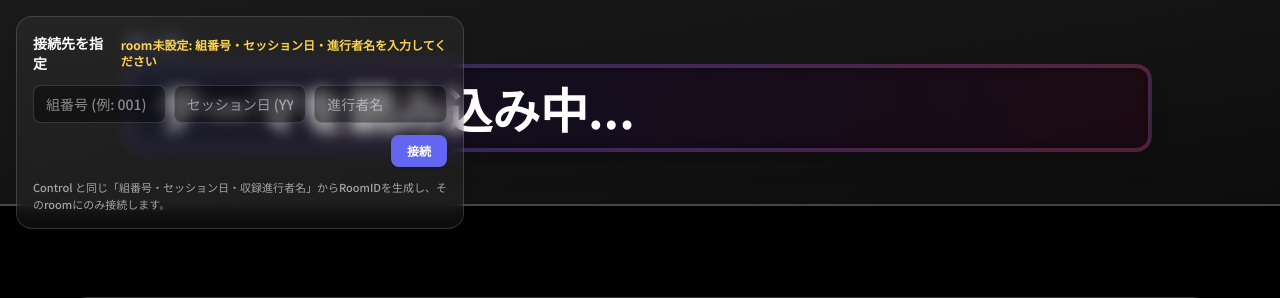
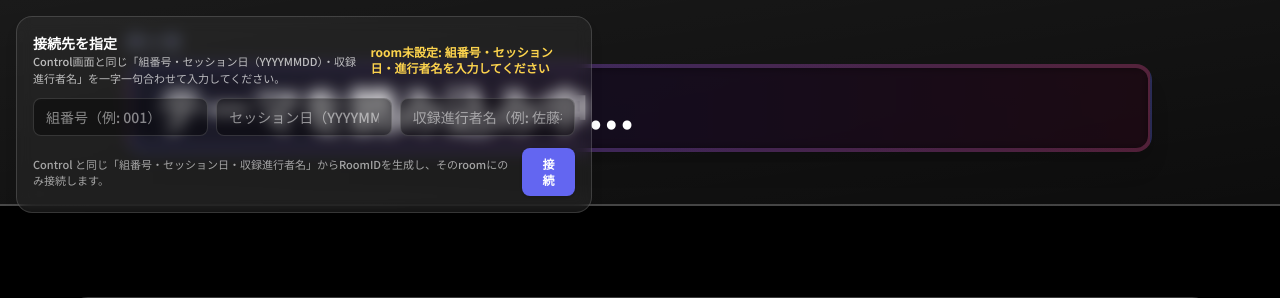
Before and after one commit to yukisato15/voice-pilot-new, a Flask app: page /prompt in a window 1280 px wide. Shown: the top 298 px of the page. Run offline with Flask 3, Linux system fonts and the light colour scheme; some libraries are stand-ins or nearby versions.

Commit message:
Improve room join UX and add matching instructions for Control/Prompt

```diff
--- a/recpilot/static/js/prompt.js
+++ b/recpilot/static/js/prompt.js
@@ -88,6 +88,9 @@
       updateJoinStatus(`参加中: ${payload.roomId}`, true);
     }
   });
+  socket.on("connect_error", (err) => {
+    updateJoinStatus(`接続エラー: ${err?.message || "unknown"}`, false);
+  });
 
   joinForm?.addEventListener("submit", (event) => {
     event.preventDefault();
@@ -100,6 +103,7 @@
       return;
     }
     currentRoomId = roomId;
+    updateJoinStatus(`接続中... (${roomId})`, false);
     try {
       localStorage.setItem("recpilot-room-id", roomId);
     } catch (err) {
--- a/recpilot/templates/control.html
+++ b/recpilot/templates/control.html
@@ -258,6 +258,9 @@
           <h2 class="text-2xl font-bold text-gh-text">セッション情報を入力してください</h2>
           <span class="text-xs font-semibold text-gh-textMuted">全項目必須</span>
         </div>
+        <p class="rounded-lg border border-gh-border bg-gh-bg/50 px-4 py-3 text-xs font-semibold text-gh-textMuted">
+          Control と Prompt の入力を完全に一致させる必要があります（組番号・セッション年月日・収録進行役）。一字一句間違えずに入力してください。
+        </p>
         <div class="grid gap-4 sm:grid-cols-2">
           <label class="flex flex-col gap-1 text-sm font-medium text-gh-text">
             組番号
--- a/recpilot/templates/prompt.html
+++ b/recpilot/templates/prompt.html
@@ -27,35 +27,41 @@
   </head>
   <body class="relative flex min-h-screen flex-col bg-black text-white">
     <!-- Room join panel -->
-    <div class="absolute left-4 top-4 z-50 max-w-md rounded-2xl border border-white/15 bg-white/5 p-4 shadow-lg backdrop-blur">
+    <div class="absolute left-4 top-4 z-50 max-w-xl rounded-2xl border border-white/15 bg-white/5 p-4 shadow-lg backdrop-blur">
       <form id="room-join-form" class="space-y-3">
         <div class="flex items-center justify-between gap-3">
-          <p class="text-sm font-semibold text-white">接続先を指定</p>
+          <div>
+            <p class="text-sm font-semibold text-white">接続先を指定</p>
+            <p class="text-[11px] text-white/70">Control画面と同じ「組番号・セッション日（YYYYMMDD）・収録進行者名」を一字一句合わせて入力してください。</p>
+          </div>
           <span id="room-join-status" class="text-xs font-semibold text-amber-300">room未設定</span>
         </div>
         <div class="grid grid-cols-1 gap-2 sm:grid-cols-3">
           <input
             id="room-join-group"
             type="text"
-            placeholder="組番号 (例: 001)"
-            class="w-full rounded-lg border border-white/15 bg-black/40 px-3 py-2 text-sm text-white placeholder-white/50 focus:border-white focus:outline-none focus:ring-2 focus:ring-indigo-400/50"
+            placeholder="組番号（例: 001）"
+            class="w-full min-w-[140px] rounded-lg border border-white/15 bg-black/40 px-3 py-2 text-sm text-white placeholder-white/50 focus:border-white focus:outline-none focus:ring-2 focus:ring-indigo-400/50"
           />
           <input
             id="room-join-date"
             type="text"
             inputmode="numeric"
             maxlength="8"
-            placeholder="セッション日 (YYYYMMDD)"
-            class="w-full rounded-lg border border-white/15 bg-black/40 px-3 py-2 text-sm text-white placeholder-white/50 focus:border-white focus:outline-none focus:ring-2 focus:ring-indigo-400/50"
+            placeholder="セッション日（YYYYMMDD）"
+            class="w-full min-w-[170px] rounded-lg border border-white/15 bg-black/40 px-3 py-2 text-sm text-white placeholder-white/50 focus:border-white focus:outline-none focus:ring-2 focus:ring-indigo-400/50"
           />
           <input
             id="room-join-director"
             type="text"
-            placeholder="進行者名"
-            class="w-full rounded-lg border border-white/15 bg-black/40 px-3 py-2 text-sm text-white placeholder-white/50 focus:border-white focus:outline-none focus:ring-2 focus:ring-indigo-400/50"
+            placeholder="収録進行者名（例: 佐藤祐貴）"
+            class="w-full min-w-[170px] rounded-lg border border-white/15 bg-black/40 px-3 py-2 text-sm text-white placeholder-white/50 focus:border-white focus:outline-none focus:ring-2 focus:ring-indigo-400/50"
           />
         </div>
-        <div class="flex justify-end">
+        <div class="flex items-center justify-between gap-3">
+          <p class="text-[11px] text-white/60">
+            Control と同じ「組番号・セッション日・収録進行者名」からRoomIDを生成し、そのroomにのみ接続します。
+          </p>
           <button
             type="submit"
             class="rounded-lg bg-indigo-500 px-4 py-2 text-xs font-bold text-white shadow hover:bg-indigo-600 focus:outline-none focus:ring-2 focus:ring-indigo-300"
@@ -63,9 +69,6 @@
             接続
           </button>
         </div>
-        <p class="text-[11px] text-white/60">
-          Control と同じ「組番号・セッション日・収録進行者名」からRoomIDを生成し、そのroomにのみ接続します。
-        </p>
       </form>
     </div>
     <!-- 画面注目オーバーレイ (最優先) -->
```
